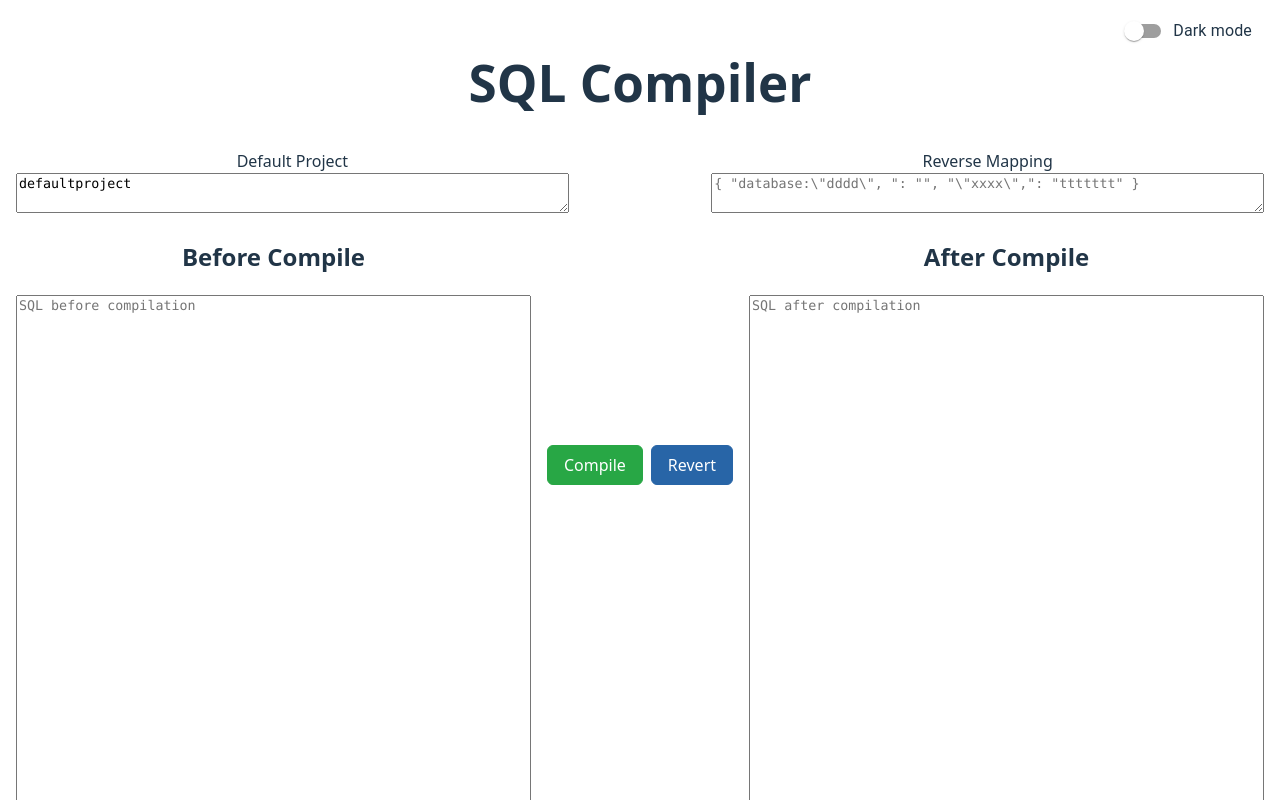
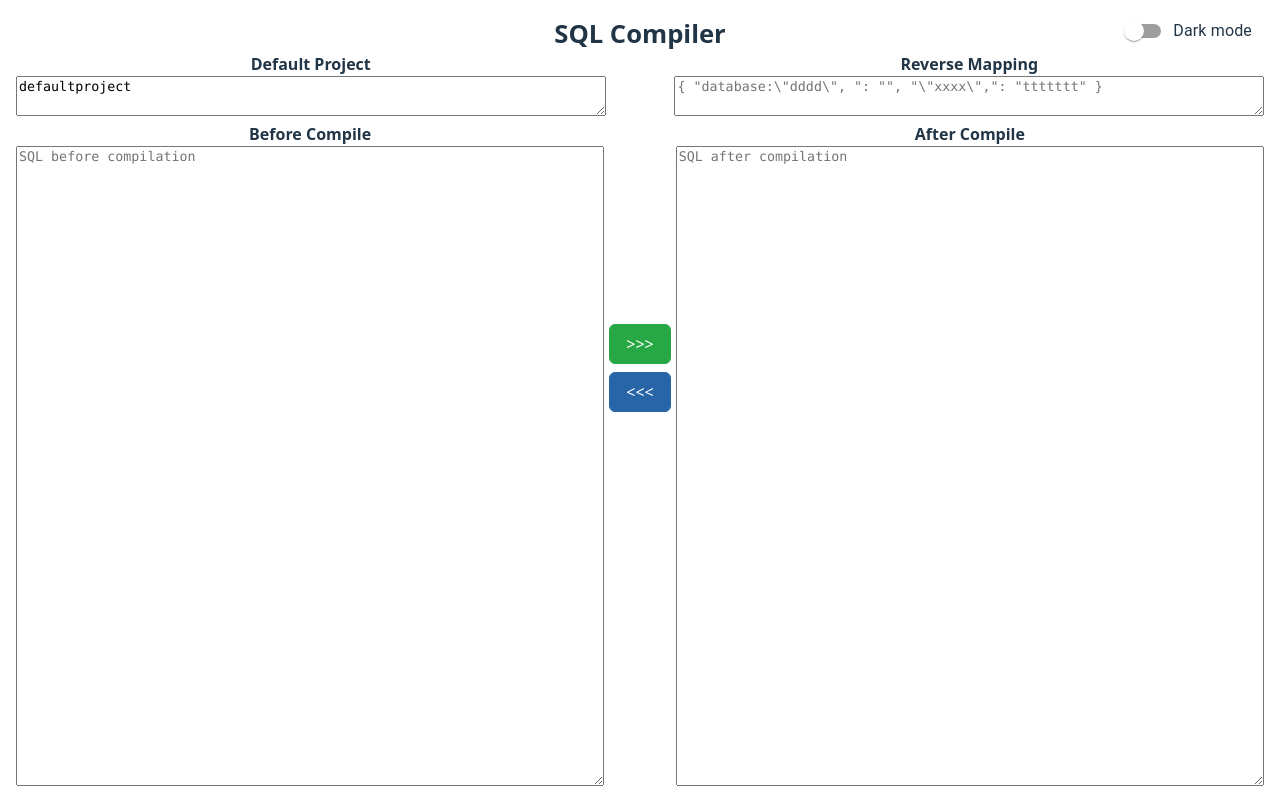
Before and after one commit to kwchun0520/sql-compiler, a React (Vite) app: page / in a window 1280 px wide. Shown: the top 800 px of the page. Built offline with nearby package versions, Linux system fonts and the light colour scheme.

Commit message:
update compiler

```diff
--- a/index.html
+++ b/index.html
@@ -2,9 +2,9 @@
 <html lang="en">
   <head>
     <meta charset="UTF-8" />
-    <link rel="icon" type="image/svg+xml" href="/vite.svg" />
+    <!-- <link rel="icon" type="image/svg+xml" href="/vite.svg" /> -->
     <meta name="viewport" content="width=device-width, initial-scale=1.0" />
-    <title>Vite + React</title>
+    <title>SQL Compiler</title>
   </head>
   <body>
     <div id="root"></div>
--- a/src/components/ReplaceArea.jsx
+++ b/src/components/ReplaceArea.jsx
@@ -15,7 +15,7 @@ function ReplaceArea({
   return (
       <div className="three-col-grid">
         <div>
-            <div>Default Project</div>
+            <h2>Default Project</h2>
             <textarea
               id="default-project"
               type="text"
@@ -25,9 +25,12 @@ function ReplaceArea({
               className="form-control"
             />
         </div>
-        <div></div>
         <div>
-            <div>Reverse Mapping</div>
+            <div></div>
+            <div></div>
+        </div>
+        <div>
+            <h2>Reverse Mapping</h2>
             <textarea
               id="revert-mapping"
               value={revertMappingText}
--- a/src/components/Transform.jsx
+++ b/src/components/Transform.jsx
@@ -78,11 +78,12 @@ function Transform({
     // project.schema.name -> ${ref({...})}
     function revertRefObjectPatterns(input, defaultProject = 'defaultproject') {
         const dotPattern = /\b([A-Za-z_][\w.-]*)\.([A-Za-z_][\w.-]*)\.([A-Za-z_][\w.-]*)\b/g;
-        input = input.replace(/\`/g, '');
+        input = input.replace(/\`/g, '').replace(/ /g, '');
         return input.replace(dotPattern, (full, project, schema, name) => {
             if (project === defaultProject) {
                 return `\${ref({schema:"${schema}", name:"${name}"})}`;
             }
+            project = project.replace(/ /g, '');
             return `\${ref({database:"${project}", schema:"${schema}", name:"${name}"})}`;
         });
     };
@@ -144,7 +145,9 @@ function Transform({
         }
     }
     function applyObjectMapping(input, mapObj) {
+        console.log('Applying mapping:', mapObj);
         if (!mapObj) return input;
+        console.log('Input before mapping:', input);
         let out = input;
         for (const [k, v] of Object.entries(mapObj)) {
             const re = new RegExp(escapeRegExp(String(k)), 'g');
@@ -175,7 +178,7 @@ function Transform({
         // Apply JSON mapping (key -> value) before returning compiled SQL
         const mapping = parseMapping(revertMappingText);
         if (mapping) {
-            formatted = applyObjectMapping(formatted, mapping);
+            formatted = applyObjectMapping(input, mapping);
         }
 
         onCompiled?.(formatted);
@@ -198,9 +201,10 @@ function Transform({
         } catch (e) {
             console.error('SQL format error:', e);
         }
+        console.log('Reverting SQL:', formatted);
 
         // Revert project.schema.name -> ${ref({...})}
-        let reverted = revertRefObjectPatterns(formatted, defaultProject);
+        let reverted = revertRefObjectPatterns(formatted, defaultProject).trim();
 
         // Apply JSON mapping (key -> value) before returning reverted SQL
         const mapping = parseMapping(revertMappingText);
@@ -215,10 +219,10 @@ function Transform({
         <div className="transform">
             <div
                 className="actions"
-                style={{ marginTop: 12, display: 'flex', alignItems: 'center', gap: 8 }}
+                style={{ marginTop: 12, display: 'flex', flexDirection: 'column', alignItems: 'center', gap: 8 }}
             >
-                <button className="compile-btn" onClick={compileSql}>Compile</button>
-                <button className="revert-btn" onClick={revertSql}>Revert</button>
+                <button className="compile-btn" onClick={compileSql}>{'>>>'}</button>
+                <button className="revert-btn" onClick={revertSql}>{'<<<'}</button>
             </div>
         </div>
     );
--- a/src/styles/App.css
+++ b/src/styles/App.css
@@ -7,8 +7,8 @@
 
 .three-col-grid {
   display: grid;
-  grid-template-columns: 5fr 1fr 5fr;
-  gap: 16px; /* adjust spacing as needed */
+  grid-template-columns: 10fr 1fr 10fr;
+  gap: 5px; /* adjust spacing as needed */
   align-items: stretch;
 }
 
@@ -34,3 +34,18 @@
   gap: 8px;
   z-index: 1000;
 }
+
+h1{
+  margin: 0;
+}
+
+h2 {
+  margin: 0;
+  font-size: 1rem;
+}
+
+footer {
+  margin-top: 0rem;
+  font-size: 0.8rem;
+  color: #666;
+}
--- a/src/styles/Header.css
+++ b/src/styles/Header.css
@@ -1,6 +1,6 @@
 header {
     padding: 4px;
     text-align: center;
-    font-size: 16px;
+    font-size: 8px;
     font-weight: bold;
 }
--- a/src/styles/Transform.css
+++ b/src/styles/Transform.css
@@ -3,7 +3,7 @@
   flex-direction: column; /* stack buttons vertically */
   justify-content: center;
   align-items: center;
-  gap: 12px;
+  gap: 5px;
   min-height: 60vh;
 }
 
```
